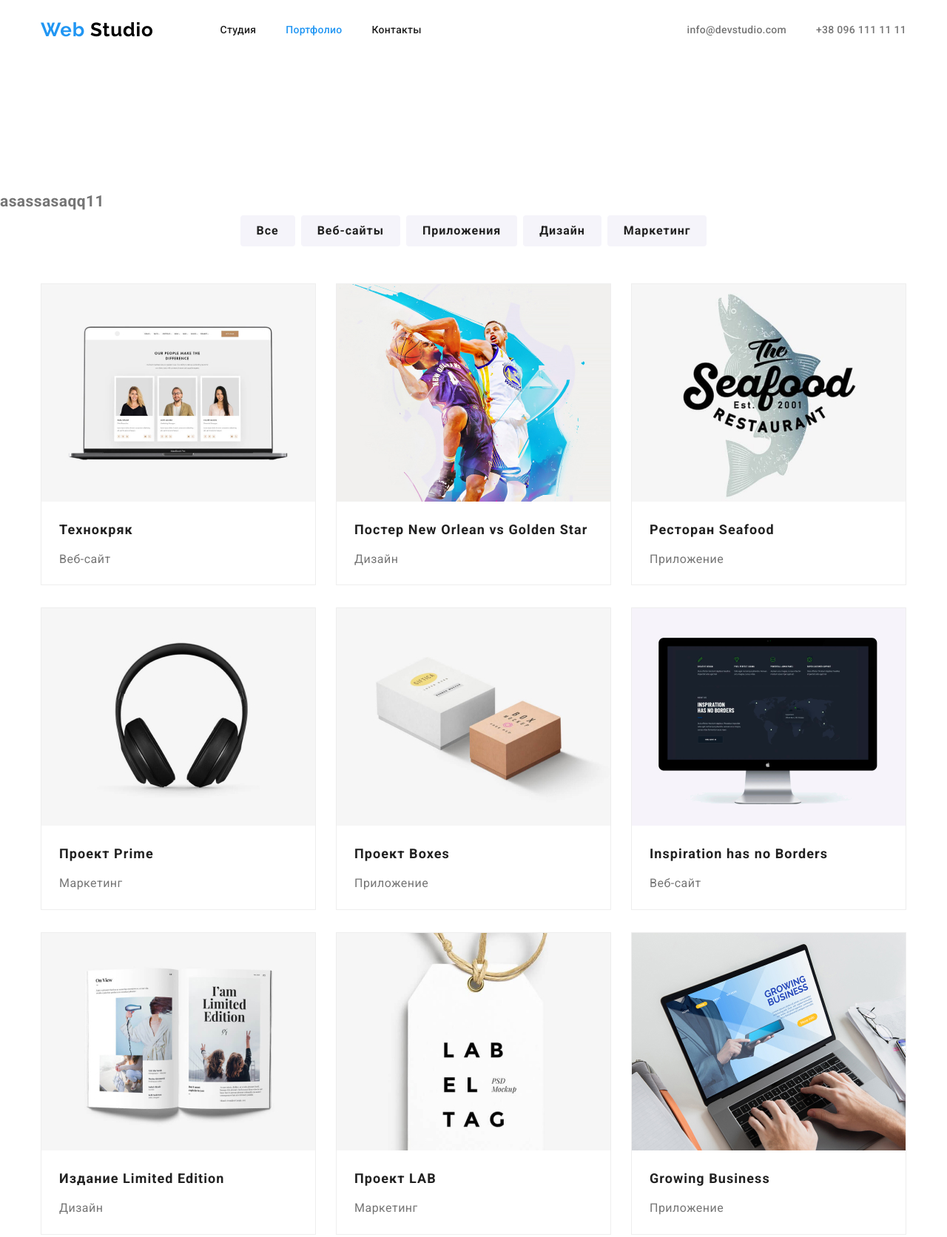
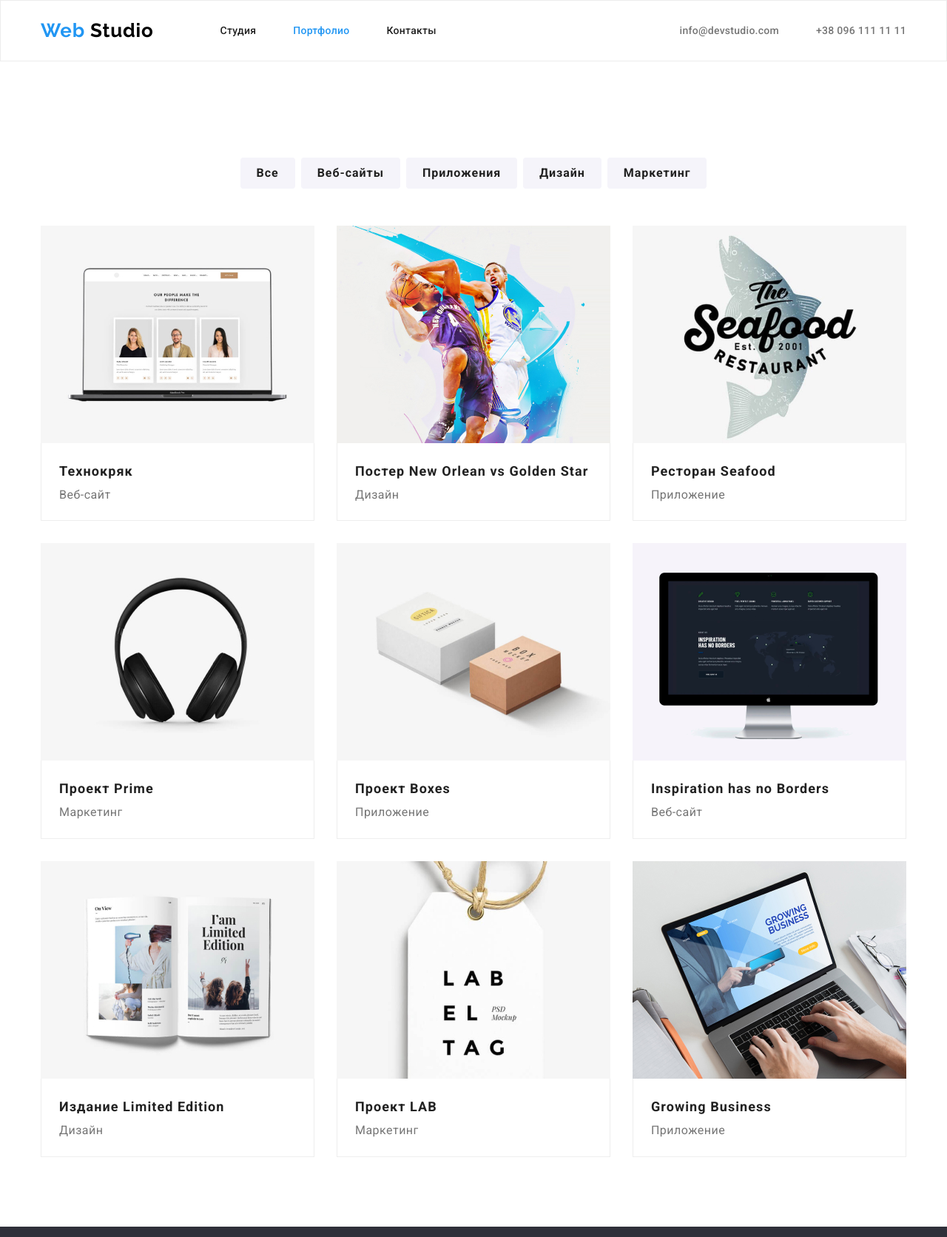
Before and after one commit to naziktron/github.com-naziktron-goit-markup-hw-03, a plain HTML site: page portfolio.html in a window 1280 px wide. Shown: the top 1672 px of the page at 74% size. Drawn offline with nearby package versions, Linux system fonts and the light colour scheme.

Commit message:
5-fuck-finish)))

```diff
--- a/css/style.css
+++ b/css/style.css
@@ -11,6 +11,7 @@
 body {
   background: var(--primary-bg-color);
   font-family: 'Roboto', sans-serif;
+  font-style: normal;
   font-size: 14px;
   line-height: 1.7;
   letter-spacing: 0.03em;
@@ -28,9 +29,12 @@ h6 {
 ul {
   margin: 0;
   padding: 0;
+  list-style: none;
 }
 img {
   display: block;
+  max-width: 100%;
+  height: auto;
 }
 button {
   cursor: pointer;
@@ -45,15 +49,14 @@ button {
   padding: 94px 0;
 }
 
-.list {
-  list-style: none;
-}
+
 .link {
   text-decoration: none;
 }
 /* Header------------------------------------------ */
 .header {
   padding: 25px 0;
+  border: 1px solid #ECECEC
 }
 .heder-container {
   display: flex;
@@ -82,7 +85,7 @@ button {
 }
 /* site-nav */
 .menu-item:not(:last-child) {
-  margin-right: 40px;
+  margin-right: 50px;
 }
 .site-nav {
   display: flex;
@@ -107,7 +110,7 @@ button {
   margin-left: auto;
 }
 .contacts-item:not(:last-child) {
-  margin-right: 40px;
+  margin-right: 50px;
 }
 .contacts-link {
   font-weight: 500;
@@ -135,11 +138,12 @@ button {
 .button-wrapper{
   display: flex;
   justify-content: center;
+  padding-top: 30px;
 }
 .btn-prime {
   background:var(--accent-color);
   padding: 10px 32px;
-  margin-top: 30px;
+
   box-shadow: 0px 4px 4px rgba(0, 0, 0, 0.15);
   border-radius: 4px;
 }
@@ -160,7 +164,7 @@ button {
 /* Hero */
 .hero {
   background: var(--bg-color-dark);
-  padding: 280px 0 200px;
+  padding: 200px 0 200px;
 }
 .hero-container {
   display: flex;
@@ -180,6 +184,7 @@ button {
 .benefits-list {
   display: flex;
 }
+
 .benefits-item:not(:last-child) {
   margin-right:30px;
 }
@@ -194,6 +199,9 @@ button {
 }
 
 /* About---------Us */
+.about {
+  padding-top: 0;
+}
 .about-list {
   display: flex;
   margin-top:  50px;
@@ -233,8 +241,12 @@ button {
   letter-spacing: 0.03em;
   color: var(--color-text-secondary);
 }
+.mentor-wrap {
+  padding: 30px 0;
+  background: var(--primary-white-color);
+}
 .mentor-title {
-  margin-top: 30px;
+
   margin-bottom: 10px;
   font-weight: 500;
   font-size: 16px;
@@ -244,7 +256,7 @@ button {
   text-align: center;
 }
 .mentor-second-title {
-  margin-bottom: 30px;
+
   font-size: 16px;
   line-height: 1.18;
   text-align: center;
@@ -271,7 +283,7 @@ button {
   color: var(--primary-white-color);
 }
 .footer-addres {
-
+  font-style: normal;
   font-size: 14px;
   line-height: 1.71;
   letter-spacing: 0.03em;
@@ -279,7 +291,7 @@ button {
 
 }
 .footer-link {
-
+  font-style: normal;
   font-weight: normal;
   font-size: 14px;
   line-height: 1.71;
@@ -294,16 +306,16 @@ button {
 .portfolio-about-list {
   display: flex;
   flex-wrap: wrap;
-  margin-left: -27px;
+  margin-left: -30px;
   margin-bottom: -30px;
 
 }
 
 .about-list-item {
   flex-basis: calc(100% / 3 - 30px);
-  margin-left: 27px ;
+  margin-left: 30px ;
   margin-bottom: 30px;
-  border: 1px solid #eeeeee;
+
 
 }
 
@@ -314,6 +326,7 @@ button {
 }
 .portfolio-navigation {
   display: flex;
+  justify-content: center;
   margin-bottom: 50px;
 
 
@@ -324,30 +337,28 @@ button {
 }
 
 .portfolio-section {
-  padding: 174px 0 94px 0 ;
+  padding: 94px  0 94px 0 ;
 }
 
 /* Portfolio-section-title */
 .portfolio-section-title {
-  padding:  20px 24px 4px;
+
   font-weight: 700;
   font-size: 18px;
   line-height: 2;
   letter-spacing: 0.06em;
   color: var(--color-text-secondary);
 }
+.potfolio-section-wraper {
+  padding: 20px 24px;
+  border-left: 1px solid #eeeeee;
+  border-right: 1px solid #eeeeee;
+  border-bottom: 1px solid #eeeeee;
+}
 .portfolio-second-title {
-  padding: 4px 24px 20px;
+
   color: var(--primary-text-color);
   font-size: 16px;
   line-height: 1.8;
   letter-spacing: 0.03em;
 }
-.portfolio-link-border {
-  width: 100%;
-  height: 100%;
-  border-left: 1px solid #EEEEEE;
-  border-bottom: 1px solid #EEEEEE;
-  border-right: 1px solid #EEEEEE;;
-
-}
--- a/portfolio.html
+++ b/portfolio.html
@@ -27,13 +27,12 @@
             ><span class="style-logo">Web</span> Studio</a
           >
 
-          <ul class="site-nav list">
+          <ul class="site-nav ">
             <li class="menu-item">
               <a href="./index.html" class="site-nav-link link">Студия</a>
             </li>
             <li class="menu-item">
-              <a href="./portfolio.html" class="site-nav-link link current"
-                >Портфолио</a
+              <a href="./portfolio.html" class="site-nav-link link current">Портфолио</a
               >
             </li>
             <li class="menu-item">
@@ -41,7 +40,7 @@
             </li>
           </ul>
         </nav>
-        <ul class="contacts list">
+        <ul class="contacts ">
           <li class="contacts-item">
             <a href="mailto:info@devstudio.com" class="contacts-link link"
               >info@devstudio.com</a
@@ -57,11 +56,12 @@
     </header>
     <main>
       <!-- portfolio-section -->
-      <section class="portfolio-section section">
-        <h1>asassasaqq11</h1>
+      <section class=" section">
+
         <div class="container">
-            <div class="button-wrapper">
-          <ul class="portfolio-navigation list">
+          <h1 style="visibility: hidden;">asassasaqq11</h1>
+
+          <ul class="portfolio-navigation ">
 
             <li class="portfolio-nav-item"><button type="button" class="btn btn-second">Все</button>
             </li>
@@ -78,75 +78,93 @@
               <button type="button" class="btn btn-second">Маркетинг</button>
             </li>
           </ul>
-        </div>
+
         </div>
         <div class="container portfolio-container">
-          <ul class="portfolio-about-list list">
+          <ul class="portfolio-about-list ">
             <li class="about-list-item">
               <a href="" class="portfolio-link link">
                 <img src="./img/portfolio-1.jpg" alt="portfolio images" />
-                <h3 class="portfolio-section-title">Технокряк</h3>
+                <div class="potfolio-section-wraper">
+                <h2 class="portfolio-section-title">Технокряк</h2>
                 <p class="portfolio-second-title">Веб-сайт</p>
+                </div>
               </a>
             </li>
             <li class="about-list-item">
               <a href="" class="portfolio-link link">
                 <img src="./img/portfolio-2.jpg" alt="portfolio images" />
-                <h3 class="portfolio-section-title">
+                <div class="potfolio-section-wraper">
+                <h2 class="portfolio-section-title">
                   Постер New Orlean vs Golden Star
-                </h3>
+                </h2>
                 <p class="portfolio-second-title">Дизайн</p>
+                </div>
               </a>
             </li>
             <li class="about-list-item">
               <a href="" class="portfolio-link link">
                 <img src="./img/portfolio-3.jpg" alt="portfolio images" />
-                <h3 class="portfolio-section-title">Ресторан Seafood</h3>
+                <div class="potfolio-section-wraper">
+                <h2 class="portfolio-section-title">Ресторан Seafood</h2>
                 <p class="portfolio-second-title">Приложение</p>
+                </div>
               </a>
             </li>
             <li class="about-list-item">
               <a href="" class="portfolio-link link">
                 <img src="./img/portfolio-4.jpg" alt="portfolio images" />
-                <h3 class="portfolio-section-title">Проект Prime</h3>
+                <div class="potfolio-section-wraper">
+                <h2 class="portfolio-section-title">Проект Prime</h2>
                 <p class="portfolio-second-title">Маркетинг</p>
+                </div>
               </a>
             </li>
             <li class="about-list-item">
               <a href="" class="portfolio-link link">
                 <img src="./img/portfolio-5.jpg" alt="portfolio images" />
-                <h3 class="portfolio-section-title">Проект Boxes</h3>
+                <div class="potfolio-section-wraper">
+                <h2 class="portfolio-section-title">Проект Boxes</h2>
                 <p class="portfolio-second-title">Приложение</p>
+                </div>
               </a>
             </li>
             <li class="about-list-item">
               <a href="" class="portfolio-link link">
                 <img src="./img/portfolio-6.png" alt="portfolio images" />
-                <h3 class="portfolio-section-title">
+                <div class="potfolio-section-wraper">
+                <h2 class="portfolio-section-title">
                   Inspiration has no Borders
-                </h3>
+                </h2>
                 <p class="portfolio-second-title">Веб-сайт</p>
+                </div>
               </a>
             </li>
             <li class="about-list-item">
               <a href="" class="portfolio-link link">
                 <img src="./img/portfolio-7.jpg" alt="portfolio images" />
-                <h3 class="portfolio-section-title">Издание Limited Edition</h3>
+                <div class="potfolio-section-wraper">
+                <h2 class="portfolio-section-title">Издание Limited Edition</h2>
                 <p class="portfolio-second-title">Дизайн</p>
+                </div>
               </a>
             </li>
             <li class="about-list-item">
               <a href="" class="portfolio-link link">
                 <img src="./img/portfolio-8.jpg" alt="portfolio images" />
-                <h3 class="portfolio-section-title">Проект LAB</h3>
+                <div class="potfolio-section-wraper">
+                <h2 class="portfolio-section-title">Проект LAB</h2>
                 <p class="portfolio-second-title">Маркетинг</p>
+                </div>
               </a>
             </li>
             <li class="about-list-item">
               <a href="" class="portfolio-link link">
                 <img src="./img/portfolio-9.jpg" alt="portfolio images" />
-                <h3 class="portfolio-section-title">Growing Business</h3>
+                <div class="potfolio-section-wraper">
+                <h2 class="portfolio-section-title">Growing Business</h2>
                 <p class="portfolio-second-title">Приложение</p>
+                </div>
               </a>
             </li>
           </ul>
@@ -160,7 +178,7 @@
           ><span class="style-logo">Web</span> Studio</a
         >
         <address>
-          <ul class="footer-list list">
+          <ul class="footer-list">
             <li class="footer-item">
               <a href="" class="footer-addres link"
                 >г. Киев, пр-т Леси Украинки, 26</a
```
Also changed, not shown: index.html (+15 -11 lines).
